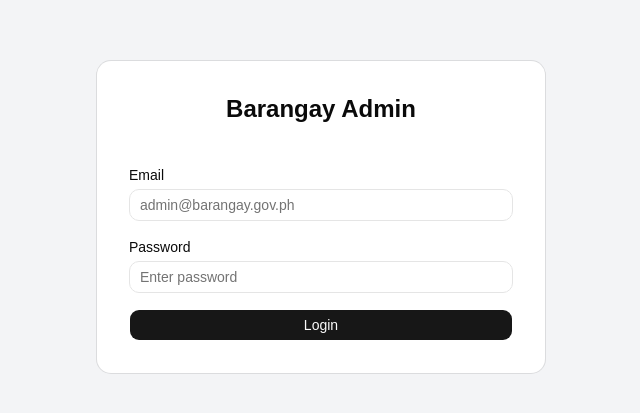
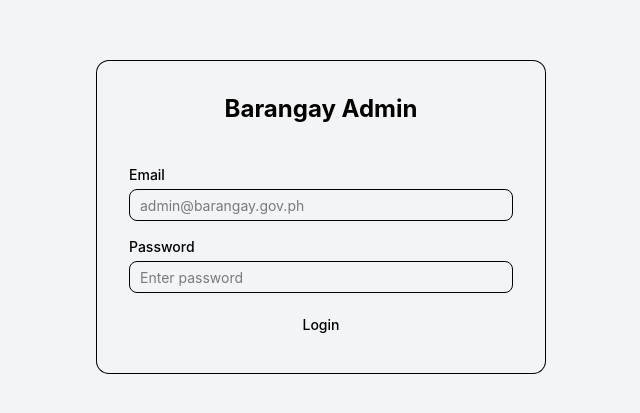
Before and after one commit to adrianmedina-mc/barangay-chatbot, a React (Vite) app in the folder client/: page /login in a window 1280 px wide. Shown: the part 183-596 px from the top of the page, without its empty margins (319-959 px from the left). Built offline with nearby package versions, Linux system fonts and the light colour scheme.

Commit message:
added dark mode

```diff
--- a/client/src/components/layout/Sidebar.jsx
+++ b/client/src/components/layout/Sidebar.jsx
@@ -1,7 +1,8 @@
 import { NavLink, useNavigate } from 'react-router-dom';
 import { clearToken } from '../../lib/api';
 import { Button } from '../ui/button';
-import { LayoutDashboard, FileText, Users, Megaphone, LogOut } from 'lucide-react';
+import { LayoutDashboard, FileText, Users, Megaphone, LogOut, Moon, Sun } from 'lucide-react';
+import { useDarkMode } from '../../hooks/useDarkMode';
 
 const links = [
   { to: '/dashboard', label: 'Dashboard', icon: LayoutDashboard },
@@ -12,6 +13,7 @@ const links = [
 
 export default function Sidebar() {
   const navigate = useNavigate();
+  const [dark, setDark] = useDarkMode();
 
   const handleLogout = () => {
     clearToken();
@@ -42,7 +44,15 @@ export default function Sidebar() {
           </NavLink>
         ))}
       </nav>
-      <div className="p-4 border-t border-gray-700">
+      <div className="p-4 border-t border-gray-700 space-y-2">
+        <Button
+          onClick={() => setDark(!dark)}
+          variant="ghost"
+          className="w-full text-gray-300 hover:text-white hover:bg-gray-800 justify-start gap-3"
+        >
+          {dark ? <Sun className="w-4 h-4" /> : <Moon className="w-4 h-4" />}
+          {dark ? 'Light Mode' : 'Dark Mode'}
+        </Button>
         <Button
           onClick={handleLogout}
           variant="ghost"
--- /dev/null
+++ b/client/src/hooks/useDarkMode.js
@@ -0,0 +1,19 @@
+import { useState, useEffect } from 'react';
+
+export function useDarkMode() {
+  const [dark, setDark] = useState(() => {
+    return localStorage.getItem('theme') === 'dark';
+  });
+
+  useEffect(() => {
+    if (dark) {
+      document.documentElement.classList.add('dark');
+      localStorage.setItem('theme', 'dark');
+    } else {
+      document.documentElement.classList.remove('dark');
+      localStorage.setItem('theme', 'light');
+    }
+  }, [dark]);
+
+  return [dark, setDark];
+}
--- a/client/src/index.css
+++ b/client/src/index.css
@@ -1,130 +1,52 @@
 @import "tailwindcss";
-@import "tw-animate-css";
-@import "shadcn/tailwind.css";
-@import "@fontsource-variable/geist";
 
-@custom-variant dark (&:is(.dark *));
-
-@theme inline {
-    --font-heading: var(--font-sans);
-    --font-sans: 'Geist Variable', sans-serif;
-    --color-sidebar-ring: var(--sidebar-ring);
-    --color-sidebar-border: var(--sidebar-border);
-    --color-sidebar-accent-foreground: var(--sidebar-accent-foreground);
-    --color-sidebar-accent: var(--sidebar-accent);
-    --color-sidebar-primary-foreground: var(--sidebar-primary-foreground);
-    --color-sidebar-primary: var(--sidebar-primary);
-    --color-sidebar-foreground: var(--sidebar-foreground);
-    --color-sidebar: var(--sidebar);
-    --color-chart-5: var(--chart-5);
-    --color-chart-4: var(--chart-4);
-    --color-chart-3: var(--chart-3);
-    --color-chart-2: var(--chart-2);
-    --color-chart-1: var(--chart-1);
-    --color-ring: var(--ring);
-    --color-input: var(--input);
-    --color-border: var(--border);
-    --color-destructive: var(--destructive);
-    --color-accent-foreground: var(--accent-foreground);
-    --color-accent: var(--accent);
-    --color-muted-foreground: var(--muted-foreground);
-    --color-muted: var(--muted);
-    --color-secondary-foreground: var(--secondary-foreground);
-    --color-secondary: var(--secondary);
-    --color-primary-foreground: var(--primary-foreground);
-    --color-primary: var(--primary);
-    --color-popover-foreground: var(--popover-foreground);
-    --color-popover: var(--popover);
-    --color-card-foreground: var(--card-foreground);
-    --color-card: var(--card);
-    --color-foreground: var(--foreground);
-    --color-background: var(--background);
-    --radius-sm: calc(var(--radius) * 0.6);
-    --radius-md: calc(var(--radius) * 0.8);
-    --radius-lg: var(--radius);
-    --radius-xl: calc(var(--radius) * 1.4);
-    --radius-2xl: calc(var(--radius) * 1.8);
-    --radius-3xl: calc(var(--radius) * 2.2);
-    --radius-4xl: calc(var(--radius) * 2.6);
+/* Dark mode overrides — applied globally when .dark is on <html> */
+.dark body {
+  background-color: #111827;
 }
 
-:root {
-    --background: oklch(1 0 0);
-    --foreground: oklch(0.145 0 0);
-    --card: oklch(1 0 0);
-    --card-foreground: oklch(0.145 0 0);
-    --popover: oklch(1 0 0);
-    --popover-foreground: oklch(0.145 0 0);
-    --primary: oklch(0.205 0 0);
-    --primary-foreground: oklch(0.985 0 0);
-    --secondary: oklch(0.97 0 0);
-    --secondary-foreground: oklch(0.205 0 0);
-    --muted: oklch(0.97 0 0);
-    --muted-foreground: oklch(0.556 0 0);
-    --accent: oklch(0.97 0 0);
-    --accent-foreground: oklch(0.205 0 0);
-    --destructive: oklch(0.577 0.245 27.325);
-    --border: oklch(0.922 0 0);
-    --input: oklch(0.922 0 0);
-    --ring: oklch(0.708 0 0);
-    --chart-1: oklch(0.87 0 0);
-    --chart-2: oklch(0.556 0 0);
-    --chart-3: oklch(0.439 0 0);
-    --chart-4: oklch(0.371 0 0);
-    --chart-5: oklch(0.269 0 0);
-    --radius: 0.625rem;
-    --sidebar: oklch(0.985 0 0);
-    --sidebar-foreground: oklch(0.145 0 0);
-    --sidebar-primary: oklch(0.205 0 0);
-    --sidebar-primary-foreground: oklch(0.985 0 0);
-    --sidebar-accent: oklch(0.97 0 0);
-    --sidebar-accent-foreground: oklch(0.205 0 0);
-    --sidebar-border: oklch(0.922 0 0);
-    --sidebar-ring: oklch(0.708 0 0);
+.dark .bg-gray-50 {
+  background-color: #111827;
 }
 
-.dark {
-    --background: oklch(0.145 0 0);
-    --foreground: oklch(0.985 0 0);
-    --card: oklch(0.205 0 0);
-    --card-foreground: oklch(0.985 0 0);
-    --popover: oklch(0.205 0 0);
-    --popover-foreground: oklch(0.985 0 0);
-    --primary: oklch(0.922 0 0);
-    --primary-foreground: oklch(0.205 0 0);
-    --secondary: oklch(0.269 0 0);
-    --secondary-foreground: oklch(0.985 0 0);
-    --muted: oklch(0.269 0 0);
-    --muted-foreground: oklch(0.708 0 0);
-    --accent: oklch(0.269 0 0);
-    --accent-foreground: oklch(0.985 0 0);
-    --destructive: oklch(0.704 0.191 22.216);
-    --border: oklch(1 0 0 / 10%);
-    --input: oklch(1 0 0 / 15%);
-    --ring: oklch(0.556 0 0);
-    --chart-1: oklch(0.87 0 0);
-    --chart-2: oklch(0.556 0 0);
-    --chart-3: oklch(0.439 0 0);
-    --chart-4: oklch(0.371 0 0);
-    --chart-5: oklch(0.269 0 0);
-    --sidebar: oklch(0.205 0 0);
-    --sidebar-foreground: oklch(0.985 0 0);
-    --sidebar-primary: oklch(0.488 0.243 264.376);
-    --sidebar-primary-foreground: oklch(0.985 0 0);
-    --sidebar-accent: oklch(0.269 0 0);
-    --sidebar-accent-foreground: oklch(0.985 0 0);
-    --sidebar-border: oklch(1 0 0 / 10%);
-    --sidebar-ring: oklch(0.556 0 0);
+.dark .bg-white {
+  background-color: #1f2937;
 }
 
-@layer base {
-  * {
-    @apply border-border outline-ring/50;
-    }
-  body {
-    @apply bg-background text-foreground;
-    }
-  html {
-    @apply font-sans;
-    }
+.dark .text-gray-700 {
+  color: #d1d5db;
 }
+
+.dark .text-gray-500 {
+  color: #9ca3af;
+}
+
+.dark .text-gray-400 {
+  color: #9ca3af;
+}
+
+.dark .text-gray-600 {
+  color: #d1d5db;
+}
+
+.dark h1, .dark h2, .dark h3 {
+  color: #f9fafb;
+}
+
+.dark .border {
+  border-color: #374151;
+}
+
+.dark input, .dark textarea, .dark select {
+  background-color: #374151;
+  color: #f9fafb;
+  border-color: #4b5563;
+}
+
+.dark input:focus, .dark textarea:focus, .dark select:focus {
+  border-color: #3b82f6;
+}
+
+.dark .hover\:shadow-md:hover {
+  box-shadow: 0 4px 6px -1px rgba(0, 0, 0, 0.4);
+}
```
